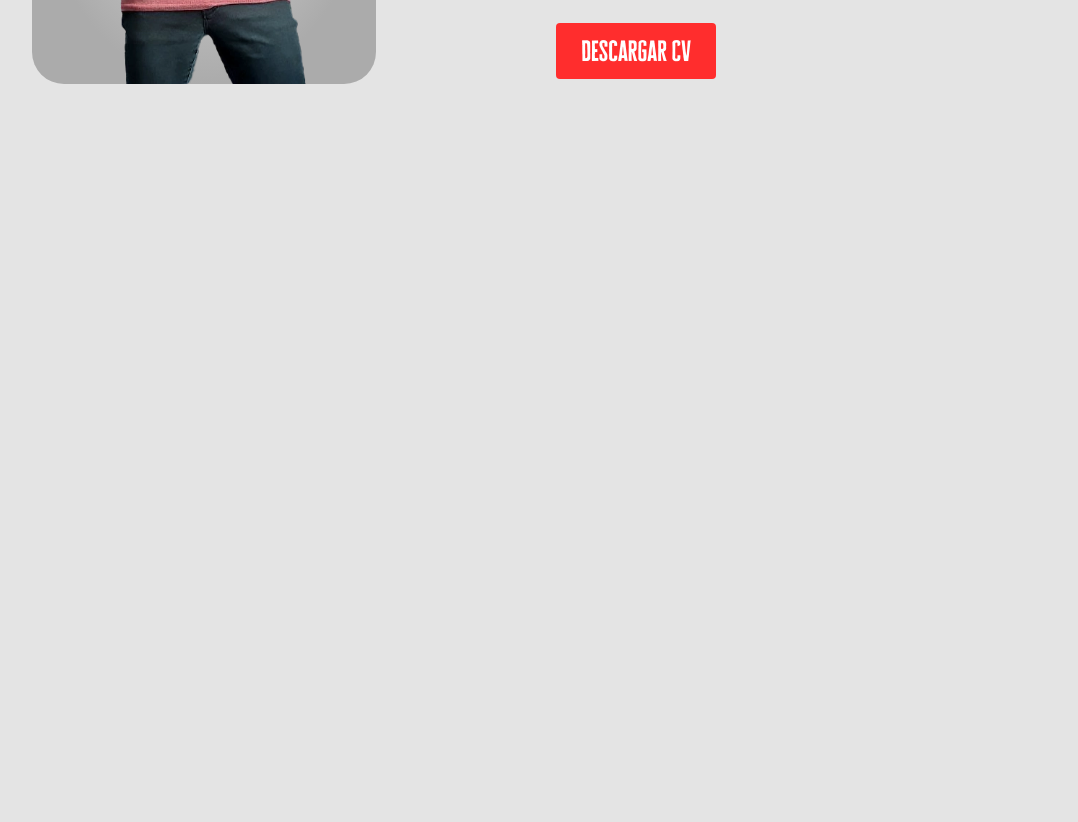
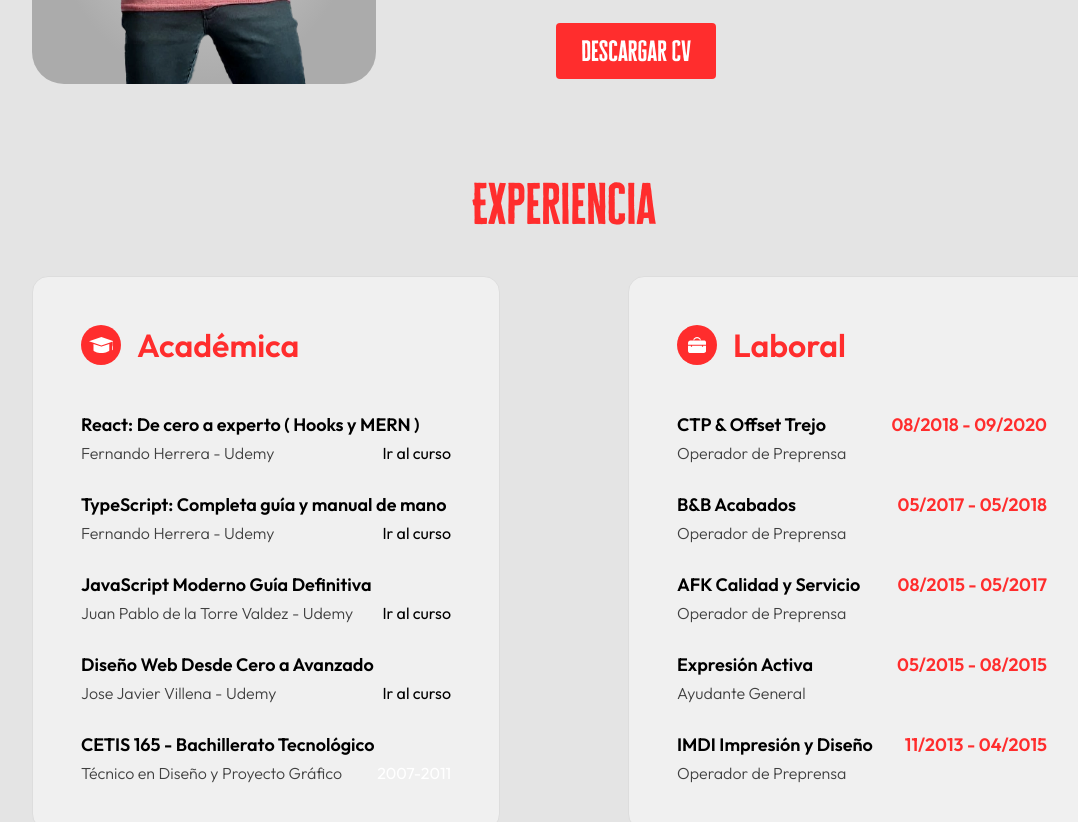
Before and after one commit to AlanPinhon/ap-portfolio, a React (Vite) app: page / in a window 1280 px wide. Shown: the part 1160-1982 px from the top of the page, without its empty margins (76-1154 px from the left). Before the commit the page ends 1292 px from the top, so only its background shows below. Built offline with nearby package versions, Linux system fonts and the light colour scheme.

Commit message:
refactor: updated experience section structure

```diff
--- a/src/App.tsx
+++ b/src/App.tsx
@@ -14,7 +14,7 @@ export const App = () => (
     <Navbar/>
     <Header/>
     <AboutMe/>
-    {/* <Experience/> */}
+    <Experience/>
     {/* <Skills/> */}
     {/* <Projects/> */}
     {/* <Contact/> */}
--- /dev/null
+++ b/src/assets/icons/EducationIcon.tsx
@@ -0,0 +1,8 @@
+export const EducationIcon = () => {
+  return (
+    <svg className="experience-icon" width="24.9px" height="16px" xmlns="http://www.w3.org/2000/svg" version="1.1" viewBox="0 0 24.92 16">
+      <path className="cls-1" d="M20.32,6.98l-7.69,2.61c-.07.02-.15.04-.22.04s-.15-.01-.22-.04l-7.69-2.61v6.45h0l-.02.09c0,.77,3.55,2.48,7.92,2.48s7.91-1.71,7.91-2.48l-.02-.09h.03v-6.45Z"/>
+      <path className="cls-1" d="M24.69,9.25h.1v-.48h-.34v-4.47l.36-.12L12.41,0,0,4.18l4.49,1.52,7.91,2.68,7.91-2.68,3.44-1.17v4.23h-.34v.48h.1c-.14.15-.23.35-.23.57v2.63c0,.45.36.81.81.81s.81-.36.81-.81v-2.63c0-.22-.09-.42-.23-.57Z"/>
+    </svg>
+  )
+}
--- /dev/null
+++ b/src/assets/icons/WorkIcon.tsx
@@ -0,0 +1,11 @@
+export const WorkIcon = () => {
+  return (
+    <svg className="experience-icon" width="18.2px" height="16px" xmlns="http://www.w3.org/2000/svg" version="1.1" viewBox="0 0 18.23 16">
+      <path className="cls-1" d="M15.12,9.79h-1.16v-1.07H4.07v1.07h-1.16v-1.07H0v4.94c0,1.29,1.04,2.33,2.33,2.33h13.57c1.29,0,2.33-1.04,2.33-2.33v-4.94h-3.1v1.07Z"/>
+      <path className="cls-1" d="M15.9,3.59h-3.16s0,.03,0,.05h-.57s0-.03,0-.05h-6.08s0,.03,0,.05h-.57s0-.03,0-.05h-3.16c-1.29,0-2.33,1.04-2.33,2.33v1.74h18.23v-1.74c0-1.29-1.04-2.33-2.33-2.33Z"/>
+      <path className="cls-1" d="M9.11,1.11c1.66,0,3.01,1.1,3.04,2.48h.58c.04-.17.06-.35.06-.54,0-1.69-1.65-3.05-3.68-3.05s-3.68,1.37-3.68,3.05c0,.18.02.36.06.54h.58c.03-1.37,1.38-2.48,3.04-2.48Z"/>
+      <path className="cls-1" d="M12.16,3.64h.57s0-.03,0-.05h-.58s0,.03,0,.05Z"/>
+      <path className="cls-1" d="M6.07,3.64s0-.03,0-.05h-.58s0,.03,0,.05h.57Z"/>
+    </svg>
+  )
+}
--- a/src/assets/icons/index.ts
+++ b/src/assets/icons/index.ts
@@ -3,3 +3,5 @@ export * from './LightIcon';
 export * from './BehanceIcon';
 export * from './LinkedinIcon';
 export * from './GithubIcon';
+export * from './EducationIcon';
+export * from './WorkIcon';
--- a/src/components/Experience/Experience.tsx
+++ b/src/components/Experience/Experience.tsx
@@ -1,45 +1,105 @@
-import { ExperienceInfo } from '../ExperienceInfo/ExperienceInfo';
-import { TimeLime } from '../TimeLime/TimeLime';
+import { EducationIcon, WorkIcon } from '../../assets/icons';
+import { ExperienceCard } from '../ExperienceCard/ExperienceCard';
 import './ExperienceStyles.css';
 
 export const Experience = () => (
   <section className="experience-container container">
     <h2 className="title-section" id="projects">Experiencia</h2>
-    <h3 className="center-text subtitle-section">
-      Mi experiencia adquirida en los últimos años:
-    </h3>
 
-    <div className="experience-timeline-container">
+    <div className="experience-cards-container">
 
-      <TimeLime/>
+      <ExperienceCard icon={<EducationIcon/>} subtitle='Académica'>
+        <div className="experience-info">
 
-      <div className="experience-date">
+          <div className="academy-container">
+            <h4 className="experience-title">React: De cero a experto ( Hooks y MERN )</h4>
+            <div className="container-source">
+              <p className="experience-paragraph">Fernando Herrera - Udemy</p>
+              <a href="https://www.udemy.com/course/react-cero-experto/" target='_blank'>Ir al curso</a>
+            </div>
+          </div>
 
-        <ExperienceInfo
-          courseTitle="React: De cero a experto ( Hooks y MERN )"
-          courseInstructor="Fernando Herrera - Udemy"
-          courseLink="https://www.udemy.com/course/react-cero-experto/"
-        />
+          <div className="academy-container">
+            <h4 className="experience-title">TypeScript: Completa guía y manual de mano</h4>
+            <div className="container-source">
+              <p className="experience-paragraph">Fernando Herrera - Udemy</p>
+              <a href="https://www.udemy.com/course/typescript-guia-completa/" target='_blank'>Ir al curso</a>
+            </div>
+          </div>
 
-        <ExperienceInfo
-          courseTitle="TypeScript: Tu completa guía y manual de mano"
-          courseInstructor="Fernando Herrera - Udemy"
-          courseLink="https://www.udemy.com/course/typescript-guia-completa/"
-        />
+          <div className="academy-container">
+            <h4 className="experience-title">JavaScript Moderno Guía Definitiva</h4>
+            <div className="container-source">
+              <p className="experience-paragraph">Juan Pablo de la Torre Valdez - Udemy</p>
+              <a href="https://www.udemy.com/course/javascript-moderno-guia-definitiva-construye-10-proyectos/" target='_blank'>Ir al curso</a>
+            </div>
+          </div>
 
-        <ExperienceInfo
-          courseTitle="JavaScript Moderno Guía Definitiva"
-          courseInstructor="Juan Pablo De la torre Valdez - Udemy"
-          courseLink="https://www.udemy.com/course/javascript-moderno-guia-definitiva-construye-10-proyectos/"
-        />
+          <div className="academy-container">
+            <h4 className="experience-title">Diseño Web Desde Cero a Avanzado</h4>
+            <div className="container-source">
+              <p className="experience-paragraph">Jose Javier Villena - Udemy</p>
+              <a href="https://www.udemy.com/course/diseno-web-desde-cero/" target='_blank'>Ir al curso</a>
+            </div>
+          </div>
 
-        <ExperienceInfo
-          courseTitle="Diseño Web Desde Cero a Avanzado"
-          courseInstructor="Jose Javier Villena - Udemy"
-          courseLink="https://www.udemy.com/course/diseno-web-desde-cero/"
-        />
+          <div className="academy-container">
+            <h4 className="experience-title">CETIS 165 - Bachillerato Tecnológico</h4>
+            <div className="container-source">
+              <p className="experience-paragraph">Técnico en Diseño y Proyecto Gráfico</p>
+              <p className="experience-paragraph academy-year">2007-2011</p>
+            </div>
+          </div>
 
-      </div>
+        </div>
+      </ExperienceCard>
+
+      <ExperienceCard icon={<WorkIcon/>} subtitle='Laboral'>
+        <div className="experience-info">
+
+          <div className="work-container">
+            <div className="container-source">
+              <h4 className="experience-title">CTP & Offset Trejo</h4>
+              <h4 className="work-year">08/2018 - 09/2020</h4>
+            </div>
+            <p className="experience-paragraph">Operador de Preprensa</p>
+          </div>
+
+          <div className="work-container">
+            <div className="container-source">
+              <h4 className="experience-title">B&B Acabados</h4>
+              <h4 className="work-year">05/2017 - 05/2018</h4>
+            </div>
+            <p className="experience-paragraph">Operador de Preprensa</p>
+          </div>
+
+          <div className="work-container">
+            <div className="container-source">
+              <h4 className="experience-title">AFK Calidad y Servicio</h4>
+              <h4 className="work-year">08/2015 - 05/2017</h4>
+            </div>
+            <p className="experience-paragraph">Operador de Preprensa</p>
+          </div>
+
+          <div className="work-container">
+            <div className="container-source">
+              <h4 className="experience-title">Expresión Activa</h4>
+              <h4 className="work-year">05/2015 - 08/2015</h4>
+            </div>
+            <p className="experience-paragraph">Ayudante General</p>
+          </div>
+
+          <div className="work-container">
+            <div className="container-source">
+              <h4 className="experience-title">IMDI Impresión y Diseño</h4>
+              <h4 className="work-year">11/2013 - 04/2015</h4>
+            </div>
+            <p className="experience-paragraph">Operador de Preprensa</p>
+          </div>
+
+        </div>
+      </ExperienceCard>
+
     </div>
   </section>
 )
--- a/src/components/Experience/ExperienceStyles.css
+++ b/src/components/Experience/ExperienceStyles.css
@@ -2,21 +2,56 @@
   display: flex;
   flex-direction: column;
   align-items: center;
-  padding: 2.5rem 5rem;
+  padding: 3rem 0;
+  gap: 3rem;
 }
 
-.experience-timeline-container {
-  width: 30rem;
-  margin: 2rem 0 1rem;
+.experience-cards-container {
+  width: 100%;
   display: flex;
   justify-content: space-between;
 }
 
-.experience-date {
-  width: 100%;
+.experience-info {
   display: flex;
   flex-direction: column;
+  gap: 2rem;
 }
+
+.academy-container,
+.work-container{
+  display: flex;
+  flex-direction: column;
+  gap: .5rem;
+}
+
+.experience-title,
+.work-year {
+  font-size: 1.125rem;
+  line-height: 1.5rem;
+  font-weight: var(--outfit-medium);
+}
+
+.work-year{
+  color: var(--rock-red);
+}
+
+.container-source {
+  display: flex;
+  justify-content: space-between;
+}
+
+.experience-paragraph {
+  line-height: 1rem;
+  font-weight: var(--outfit-light);
+  color: var(--secondary-text-color);
+}
+
+.academy-year {
+  color: var(--main-white);
+  font-weight: var(--outfit-regular);
+}
+
 
 @media screen and (max-width: 650px) {
 
--- /dev/null
+++ b/src/components/ExperienceCard/ExperienceCard.tsx
@@ -0,0 +1,22 @@
+import React from "react";
+import './ExperienceCardStyles.css';
+
+type CardProps = {
+  children: React.ReactNode;
+  icon:React.ReactNode;
+  subtitle: string;
+}
+
+export const ExperienceCard = ({children, subtitle, icon}: CardProps) => {
+  return (
+    <section className="experience-card">
+      <div className="experience-title">
+        <div className="background-icon">
+          {icon}
+        </div>
+        <h3 className="subtitle-section">{subtitle}</h3>
+      </div>
+      {children}
+    </section>
+  )
+}
--- /dev/null
+++ b/src/components/ExperienceCard/ExperienceCardStyles.css
@@ -0,0 +1,30 @@
+.experience-card {
+  display: flex;
+  flex-direction: column;
+  width: 29.25rem;
+  gap: 3rem;
+  padding: 3rem;
+  border-radius: 1rem;
+  border: 1px solid var(--border-color);
+  background-color: var(--back-experience-card);
+}
+
+.experience-title {
+  display: flex;
+  align-items: center;
+  gap: 1rem;
+}
+
+.background-icon {
+  width: 2.5rem;
+  height: 2.5rem;
+  display: flex;
+  justify-content: center;
+  align-items: center;
+  background-color: var(--rock-red);
+  border-radius: 50%;
+}
+
+.experience-icon {
+  fill: var(--main-white);
+}
--- a/src/index.css
+++ b/src/index.css
@@ -20,8 +20,9 @@
   --hover-btn-theme: var(--dark-night);
   --main-text-color: var(--main-black);
   --menu-background: var(--soft-gray);
-  --secondary-text-color: var(--light-gray);
-  --shadow: 3px 3px 10px rgba(0, 0, 0, .03);
+  --back-experience-card: #F0F0F0;
+  --border-color: var(--light-gray);
+  --secondary-text-color: var(--dark-gray);
   --contact-background-color: var(--main-black);
   --contact-text-color: var(--light-gray);
 
@@ -46,14 +47,15 @@
   --main-background-color: var(--dark-night);
   --gradient-header: radial-gradient(100% 50% at center top, rgb(42.5, 42.5, 42.5) 0%, rgb(14, 14, 16) 100%);
   --photo-gradient: radial-gradient(50% 50% at 50% 50%, rgb(255, 255, 255) 0%, rgb(201, 201, 201) 100%);
-  --shadow: 3px 3px 10px rgba(255, 255, 255, .10);
   --menu-background: var(--light-gray);
   --back-btn-theme: var(--dark-night);
   --hover-btn-theme: var(--soft-gray);
+  --back-experience-card: #18181B;
+  --border-color: var(--dark-gray);
+  --secondary-text-color: var(--light-gray);
   --contact-background-color: var(--light-gray);
   --contact-text-color: var(--dark-night);
   --main-text-color: var(--main-white);
-  --secondary-text-color: var(--dark-night);
 }
 
 *{
@@ -84,9 +86,8 @@ body{
 }
 
 .subtitle-section {
-  margin: 1.5rem 0;
   font-size: var(--subtitle-size);
-  font-weight: var(--fira-semi-bold);
+  font-weight: var(--outfit-medium);
   color: var(--rock-red);
 }
 
@@ -94,25 +95,16 @@ body{
   text-align: center;
 }
 
-.link-container {
-  display: flex;
-  align-items: center;
-
-  & .link-icon {
-    width: 1.25rem;
-    margin-right: .5rem;
-    filter: var(--icon-color);
-  }
-
-  & a {
+a {
   font-size: var(--links-size);
+  line-height: var(--links-size);
+  font-weight: var(--outfit-regular);
   text-decoration: none;
   color: var(--text-color);
   transition: .15s ease-in-out;
 
   &:hover {
     color: var(--rock-red);
-    }
   }
 }
 
```
Also changed, not shown: src/components/ExperienceInfo/ExperienceInfo.tsx (deleted, +0 -19 lines), src/components/ExperienceInfo/ExperienceInfoStyles.css (deleted, +0 -19 lines). Lines whose indentation alone changed are shown as unchanged.
